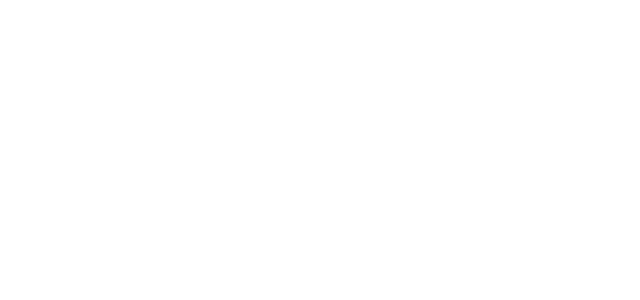
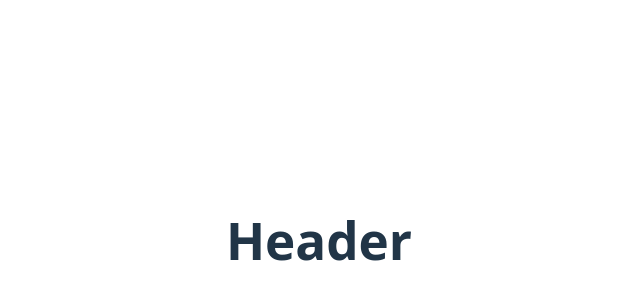
Before and after one commit to wade00000/My-Portfolio, a React (Vite) app: page / in a window 1280 px wide. Shown: the part 160-460 px from the top of the page, without its empty margins (321-961 px from the left). Built offline with nearby package versions, Linux system fonts and the light colour scheme.

Commit message:
feat: add Header component

```diff
--- a/src/App.jsx
+++ b/src/App.jsx
@@ -1,11 +1,13 @@
 import { useState } from 'react'
 import './App.css'
+import Header from './components/Header'
 
 function App() {
   const [count, setCount] = useState(0)
 
   return (
     <div className="App">
+      <Header/>
       {/* Your content will go here */}
     </div>
   )
--- /dev/null
+++ b/src/components/Header.jsx
@@ -0,0 +1,9 @@
+function Header(){
+    return(
+        <div>
+            <h1>Header</h1>
+        </div>
+    )
+}
+
+export default Header
```
